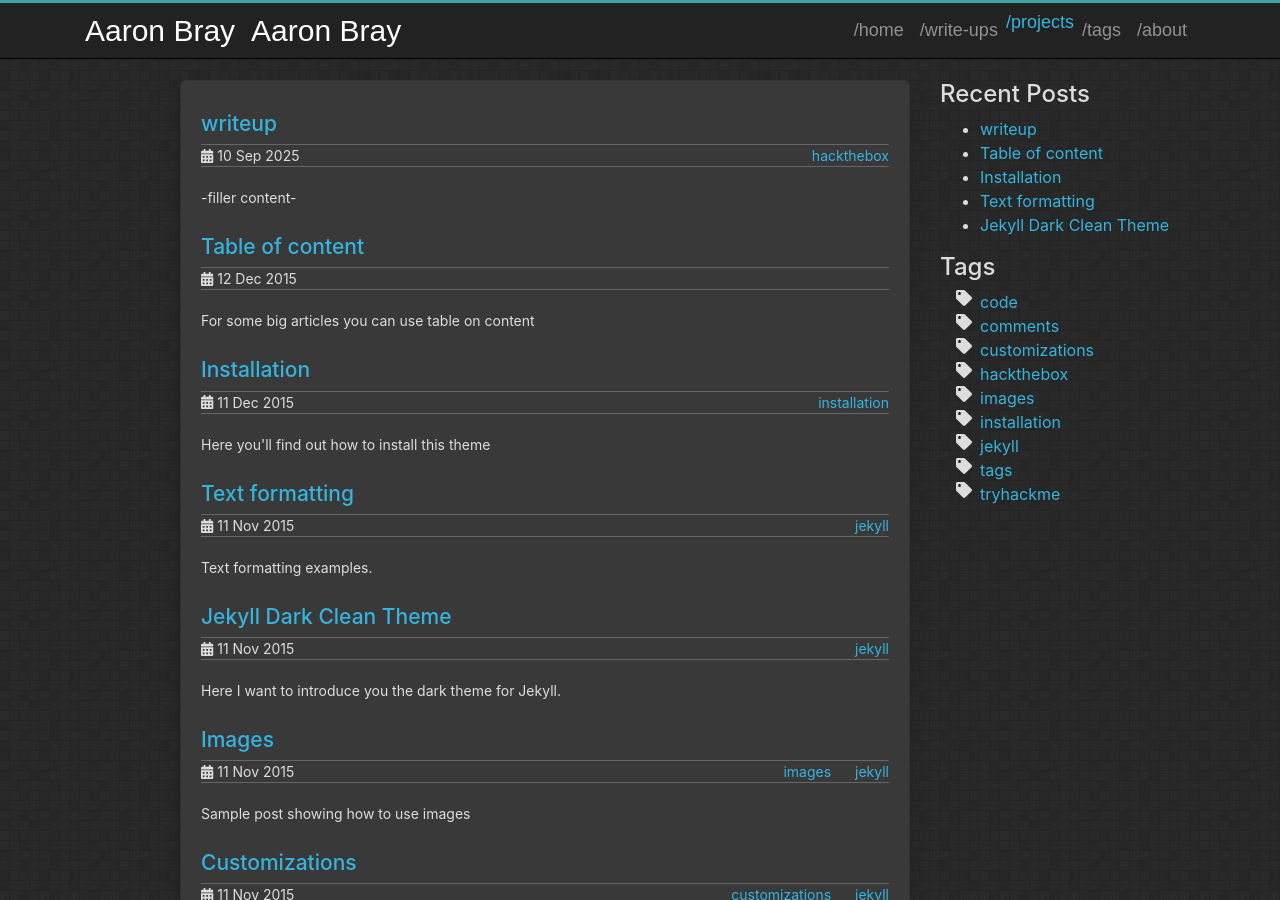
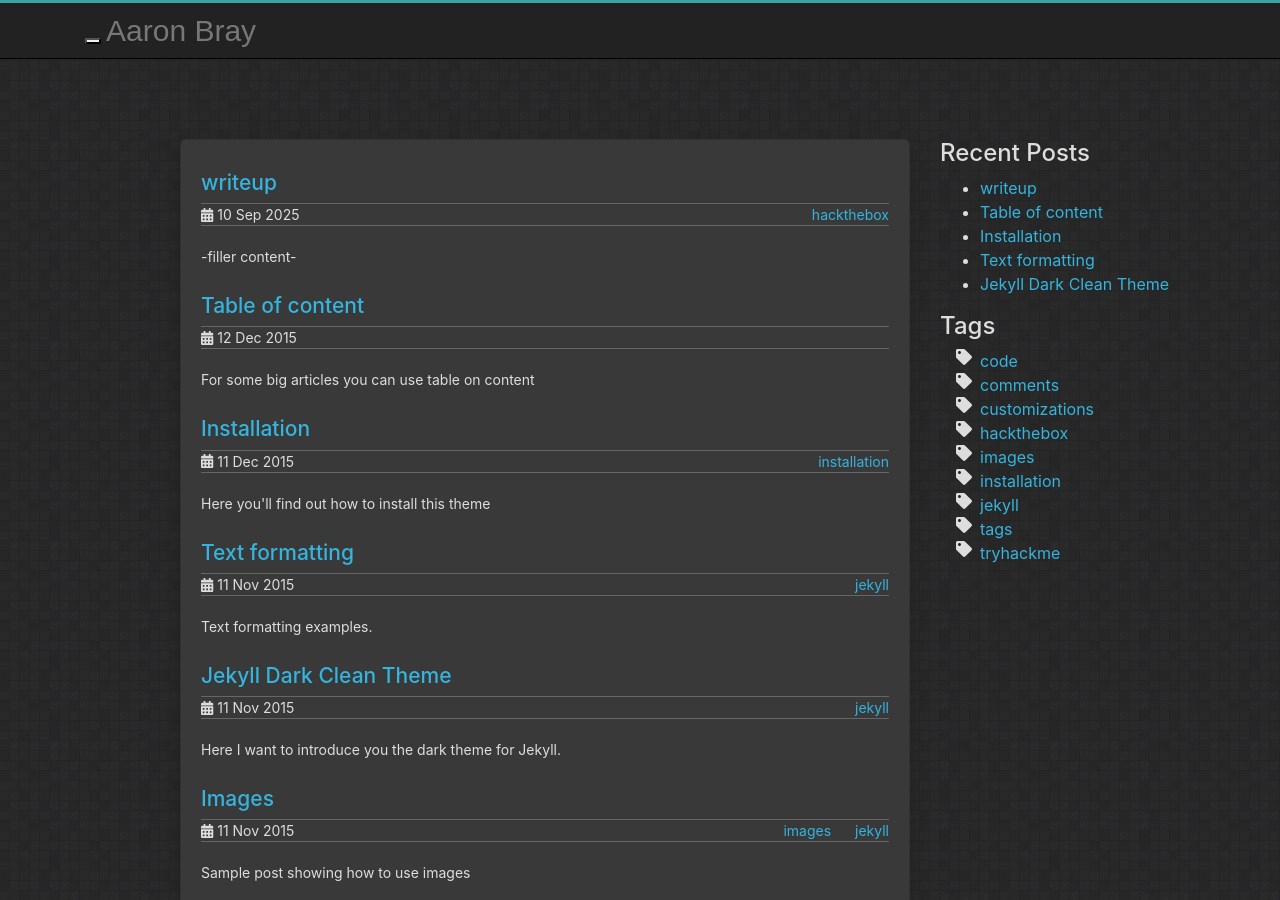
Before and after one commit to AaronBray/AaronBray.github.io, a Jekyll site: the page built from index.html, in a window 1280 px wide and 900 px high. Built offline with Jekyll 4.4.1, drawn with Linux system fonts in a browser that asks for light colours; a file with an impossible date is left out.

Commit message:
Update header.html

```diff
--- a/_includes/header.html
+++ b/_includes/header.html
@@ -41,23 +41,23 @@
     })();
 </script>
 
-<nav class="navbar navbar-expand-lg fixed-top navbar-dark">
+  <nav class="navbar navbar-inverse navbar-fixed-top">
     <div class="container">
-        <a class="navbar-brand" href="{{ '' | relative_url }}/">{{ site.name }}</a>
+      <div class="navbar-header">
+        <button type="button" class="navbar-toggle" data-toggle="collapse" data-target=".navbar-collapse">
+          <span class="icon-bar"></span>
+          <span class="icon-bar"></span>
+          <span class="icon-bar"></span>
+        </button>
         <a class="navbar-brand" href="{{ site.url }}/">{{ site.name }}</a>
-        <button class="navbar-toggler" type="button" data-toggle="collapse"
-                data-target="#navbarNavAltMarkup" aria-controls="navbarNavAltMarkup"
-                aria-expanded="false" aria-label="Toggle navigation">
-            <span class="navbar-toggler-icon"></span>
-        </button>
-        <div class="collapse navbar-collapse" id="navbarNavAltMarkup">
-            <div class="navbar-nav">
-                <a class="nav-item nav-link" href="{{ '' | relative_url }}/">/home</a>
-                <a class="nav-item nav-link" href="{{ 'write-ups' | relative_url }}">/write-ups</a>
-                <li><a href="{{ site.url }}/projects">/projects</a></li>
-
-                <a class="nav-item nav-link" href="{{ 'tags' | relative_url }}">/tags</a>
-                <a class="nav-item nav-link" href="{{ 'about' | relative_url }}">/about</a>
+      </div>
+      <div class="collapse navbar-collapse">
+        <ul class="nav navbar-nav">
+          <li><a href="{{ site.url }}/home">/home</a></li>
+          <li><a href="{{ site.url }}/write-ups">/write-ups</a></li>
+          <li><a href="{{ site.url }}/projects">/projects</a></li>
+	      <li><a href="{{ site.url }}/tags">/tags</a></li>
+          <li><a href="{{ site.url }}/about">/about</a></li>
 
             </div>
         </div>
```
